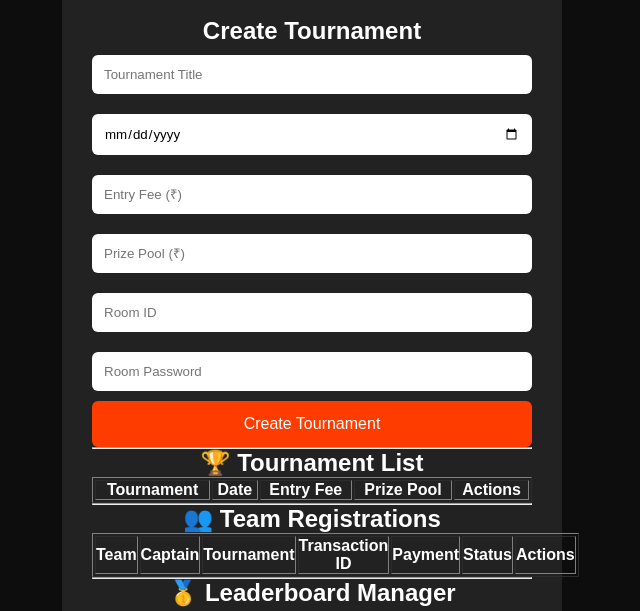
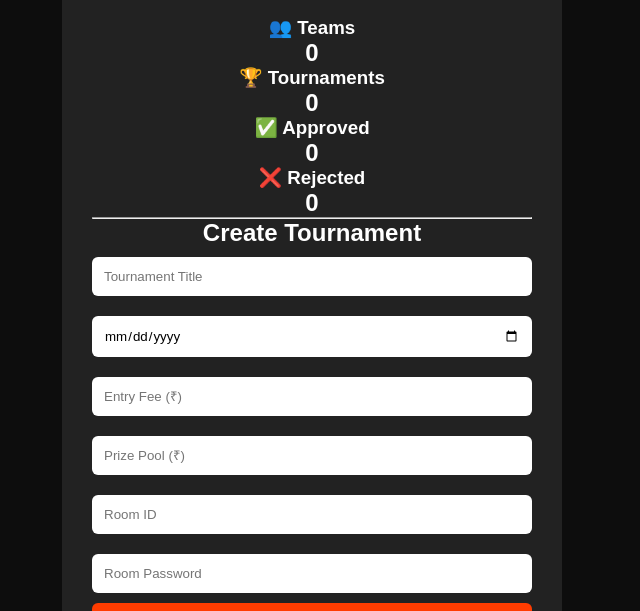
Before and after one commit to Ak56440/E_SPORT_AK, a plain HTML site: page admin.html in a window 1280 px wide. Shown: the part 191-802 px from the top of the page, without its empty margins (328-968 px from the left). Drawn offline with Linux system fonts and the light colour scheme; no server answers.

Commit message:
Add stats cards for teams and tournaments
Added statistics section for teams and tournaments in admin panel.

```diff
--- a/admin.html
+++ b/admin.html
@@ -12,7 +12,31 @@
 <div class="form-container">
 
 <h1>🏆 Admin Panel</h1>
+<div class="stats-container">
 
+    <div class="stat-card">
+        <h3>👥 Teams</h3>
+        <h2 id="totalTeams">0</h2>
+    </div>
+
+    <div class="stat-card">
+        <h3>🏆 Tournaments</h3>
+        <h2 id="totalTournaments">0</h2>
+    </div>
+
+    <div class="stat-card">
+        <h3>✅ Approved</h3>
+        <h2 id="approvedTeams">0</h2>
+    </div>
+
+    <div class="stat-card">
+        <h3>❌ Rejected</h3>
+        <h2 id="rejectedTeams">0</h2>
+    </div>
+
+</div>
+
+<hr>
 <h2>Create Tournament</h2>
 
 <form id="tournamentForm">
```
